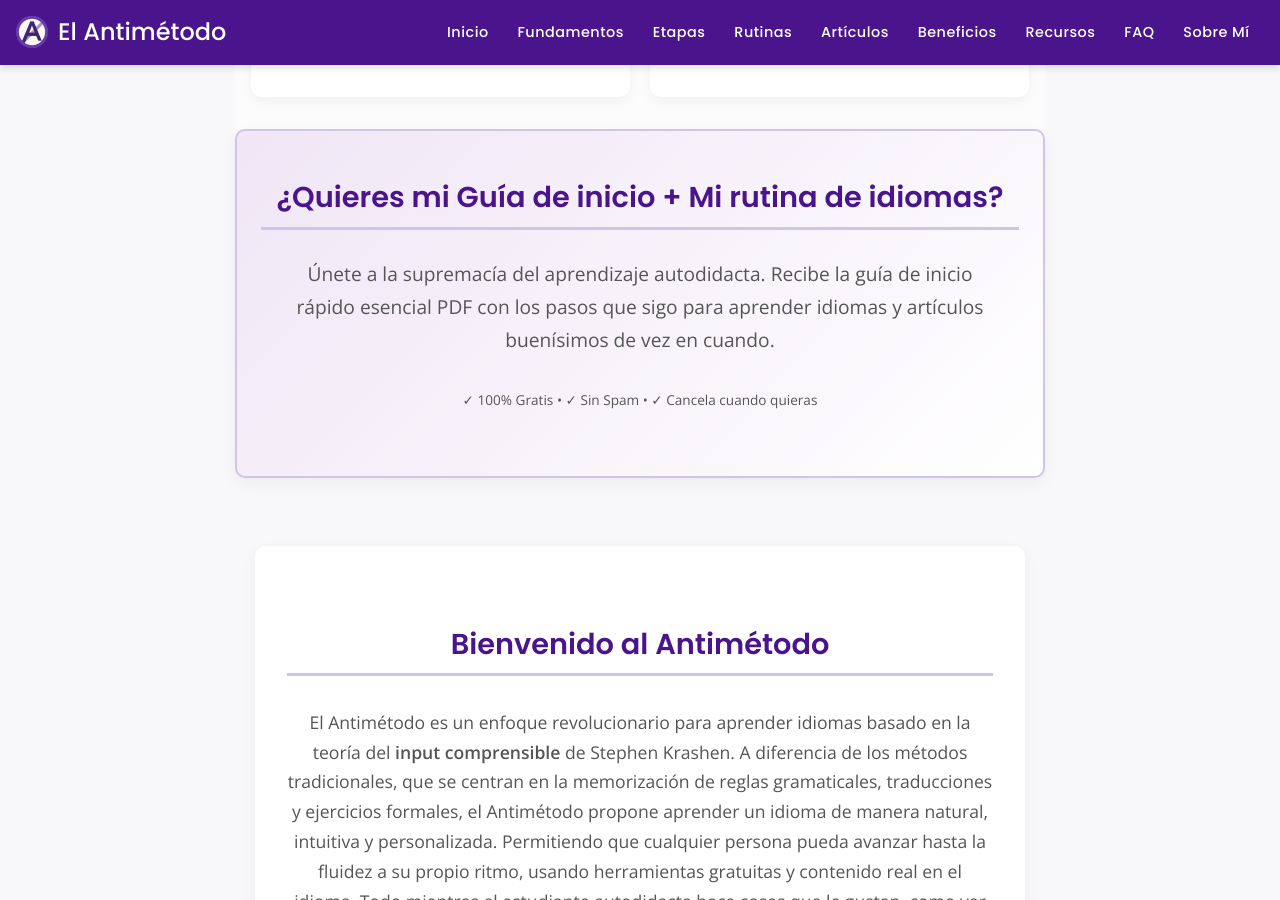
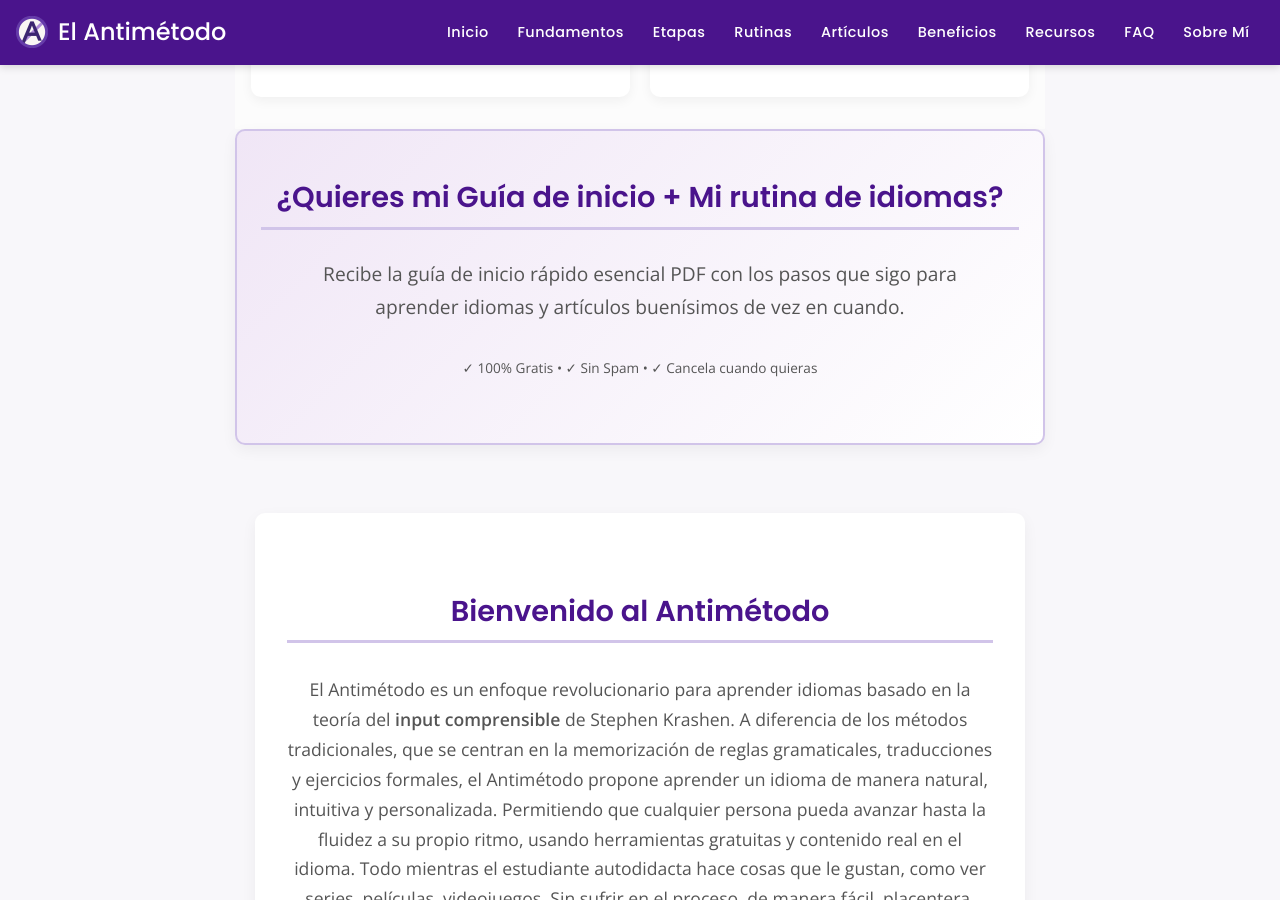
Before and after one commit to LuiseM93/ElAntimetodo, a Jekyll site: the page built from index.md, in a window 1280 px wide and 900 px high, scrolled down 1004 px. Built offline with Jekyll 4.4.1, drawn with Linux system fonts in a browser that asks for light colours; our own code applies the rules of GitHub Pages for plain Markdown files.

Commit message:
Update index.md

```diff
--- a/index.md
+++ b/index.md
@@ -51,7 +51,7 @@ description: Aprende idiomas divirtiéndote: el método basado en input comprens
 <section id="registro-guia" class="content-section" style="background: linear-gradient(135deg, #f0e6f6 0%, #ffffff 100%); border: 2px solid var(--light-purple-color); text-align: center; padding: 3rem 1.5rem; scroll-margin-top: 2rem; margin-top: 0;">
   <h2 style="margin-top: 0; color: var(--primary-color);">¿Quieres mi Guía de inicio + Mi rutina de idiomas?</h2>
   <p style="font-size: 1.2em; color: var(--text-light-color); margin-bottom: 2rem; max-width: 700px; margin-left: auto; margin-right: auto;">
-    Únete a la supremacía del aprendizaje autodidacta. Recibe la guía de inicio rápido esencial PDF con los pasos que sigo para aprender idiomas y artículos buenísimos de vez en cuando.
+    Recibe la guía de inicio rápido esencial PDF con los pasos que sigo para aprender idiomas y artículos buenísimos de vez en cuando.
   </p>
   <div style="max-width: 500px; margin: 0 auto;">
     <div class="ml-embedded" data-form="RksRhl"></div>
```
